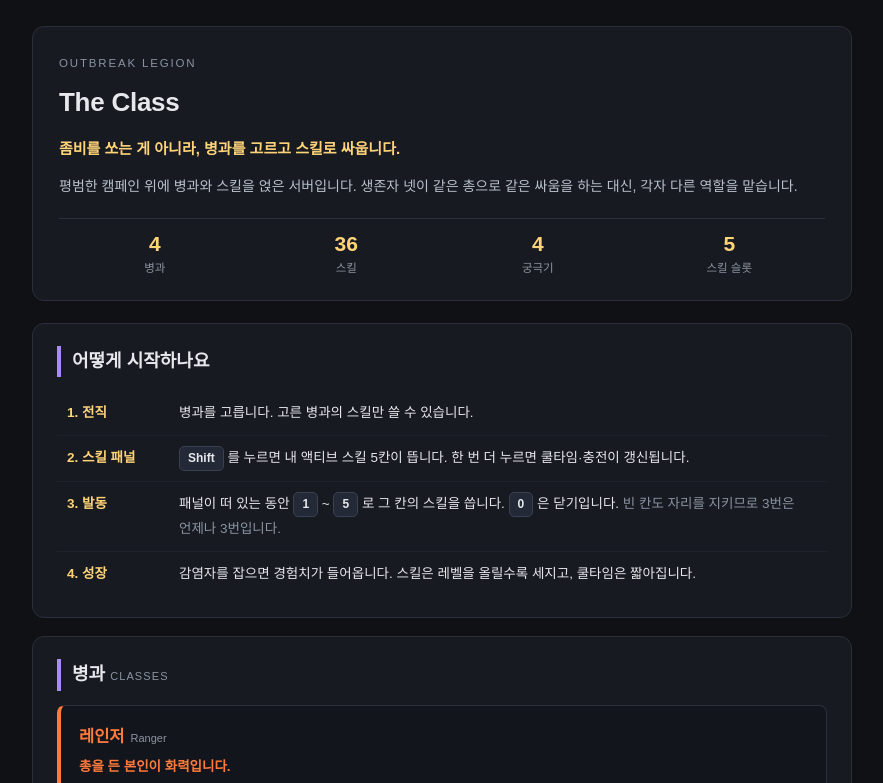
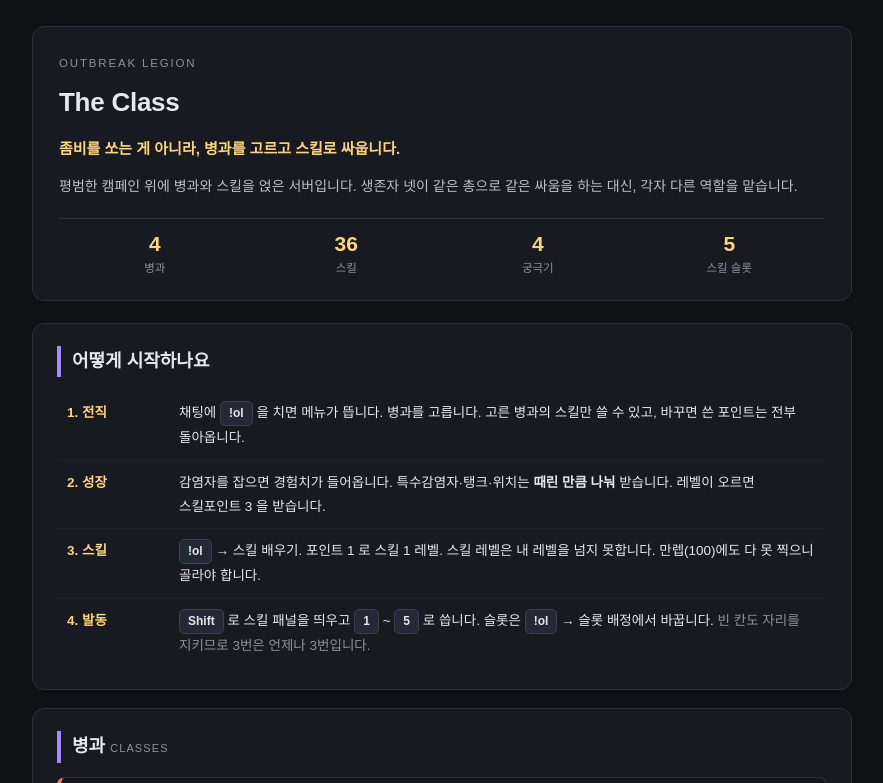
Before and after one commit to iamdeveloperz/oltc-fastdl, a plain HTML site: page index.html in a window 1280 px wide. Shown: the top 783 px of the page, without its empty margins (198-1081 px from the left). Drawn offline with Linux system fonts and the light colour scheme.

Commit message:
MOTD 시작 안내 — !ol 진행 시스템 기준으로 갱신 (전직/성장/스킬/발동)

```diff
--- a/index.html
+++ b/index.html
@@ -117,17 +117,19 @@ footer{color:#8b93a1;font-size:11.5px;text-align:center;margin-top:26px;
   <h2>어떻게 시작하나요</h2>
   <table class="steps">
     <tr><td class="k">1. 전직</td>
-        <td>병과를 고릅니다. 고른 병과의 스킬만 쓸 수 있습니다.</td></tr>
-    <tr><td class="k">2. 스킬 패널</td>
-        <td><span class="key">Shift</span> 를 누르면 내 액티브 스킬 5칸이 뜹니다.
-            한 번 더 누르면 쿨타임·충전이 갱신됩니다.</td></tr>
-    <tr><td class="k">3. 발동</td>
-        <td>패널이 떠 있는 동안 <span class="key">1</span> ~ <span class="key">5</span>
-            로 그 칸의 스킬을 씁니다. <span class="key">0</span> 은 닫기입니다.
+        <td>채팅에 <span class="key">!ol</span> 을 치면 메뉴가 뜹니다. 병과를 고릅니다.
+            고른 병과의 스킬만 쓸 수 있고, 바꾸면 쓴 포인트는 전부 돌아옵니다.</td></tr>
+    <tr><td class="k">2. 성장</td>
+        <td>감염자를 잡으면 경험치가 들어옵니다. 특수감염자·탱크·위치는
+            <b>때린 만큼 나눠</b> 받습니다. 레벨이 오르면 스킬포인트 3 을 받습니다.</td></tr>
+    <tr><td class="k">3. 스킬</td>
+        <td><span class="key">!ol</span> → 스킬 배우기. 포인트 1 로 스킬 1 레벨.
+            스킬 레벨은 내 레벨을 넘지 못합니다. 만렙(100)에도 다 못 찍으니 골라야 합니다.</td></tr>
+    <tr><td class="k">4. 발동</td>
+        <td><span class="key">Shift</span> 로 스킬 패널을 띄우고
+            <span class="key">1</span> ~ <span class="key">5</span> 로 씁니다.
+            슬롯은 <span class="key">!ol</span> → 슬롯 배정에서 바꿉니다.
             <span class="dim">빈 칸도 자리를 지키므로 3번은 언제나 3번입니다.</span></td></tr>
-    <tr><td class="k">4. 성장</td>
-        <td>감염자를 잡으면 경험치가 들어옵니다.
-            스킬은 레벨을 올릴수록 세지고, 쿨타임은 짧아집니다.</td></tr>
   </table>
 </section>
 
@@ -175,7 +177,7 @@ footer{color:#8b93a1;font-size:11.5px;text-align:center;margin-top:26px;
 </section>
 
 <footer>
-생성 2026-09-06 23:07 · 병과 4 · 스킬 36<br>
+생성 2026-09-07 00:48 · 병과 4 · 스킬 36<br>
 이 페이지는 플러그인 코드에서 자동으로 생성됩니다 — 표의 수치는 서버에서 도는 값 그대로입니다.
 </footer>
 
```
